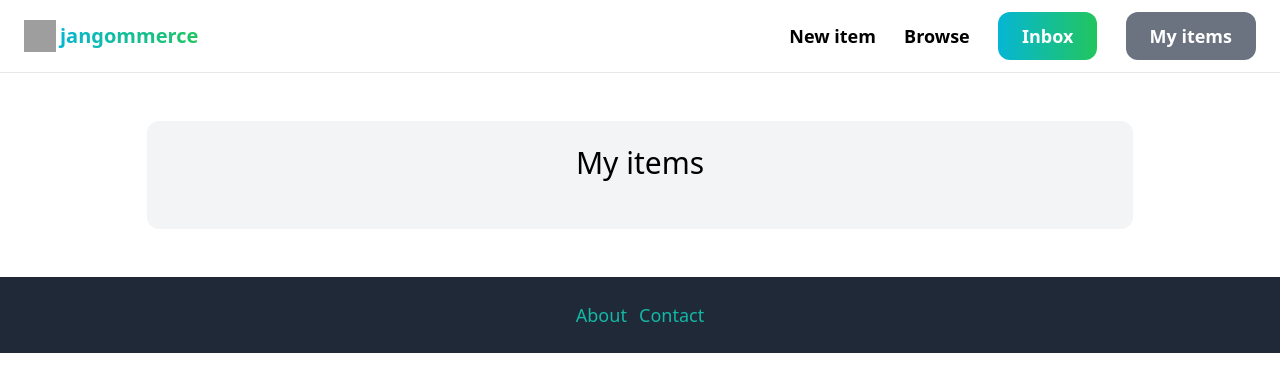
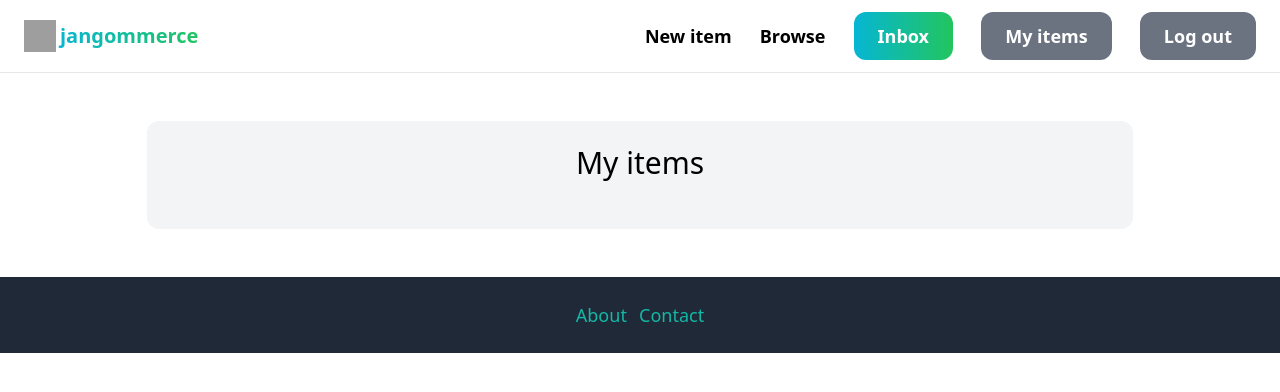
Before and after one commit to doteins/djangommerce, a Django app: page /user/items/ in a window 1280 px wide. Shown: the top 392 px of the page. Run offline with Django 4.2, Linux system fonts and the light colour scheme; the visitor is signed in with stand-in values (Sample User, id 1); data that the repository does not hold is empty; some libraries are stand-ins or nearby versions; grey boxes are pictures that could not be loaded.

Commit message:
Add log out button

```diff
--- a/templates/partials/_header.html
+++ b/templates/partials/_header.html
@@ -17,8 +17,10 @@
       {% if request.user.is_authenticated %}
       <a href="#"
         class="px-6 py-3 text-lg font-semibold bg-gradient-to-r from-cyan-500 to-green-500 text-white rounded-xl hover:bg-teal-700">Inbox</a>
-      <a href="{% url 'core:dashboard' %}"
+      <a href="{% url 'core:user_items' %}"
         class="px-6 py-3 text-lg font-semibold bg-gray-500 text-white rounded-xl hover:bg-gray-700">My items</a>
+      <a href="{% url 'core:logout' %}"
+        class="px-6 py-3 text-lg font-semibold bg-gray-500 text-white rounded-xl hover:bg-gray-700">Log out</a>
       {% else %}
       <a href="{% url 'core:signup' %}"
         class="px-6 py-3 text-lg font-semibold bg-gradient-to-r from-cyan-500 to-green-500 text-white rounded-xl hover:bg-teal-700">Sign
```
